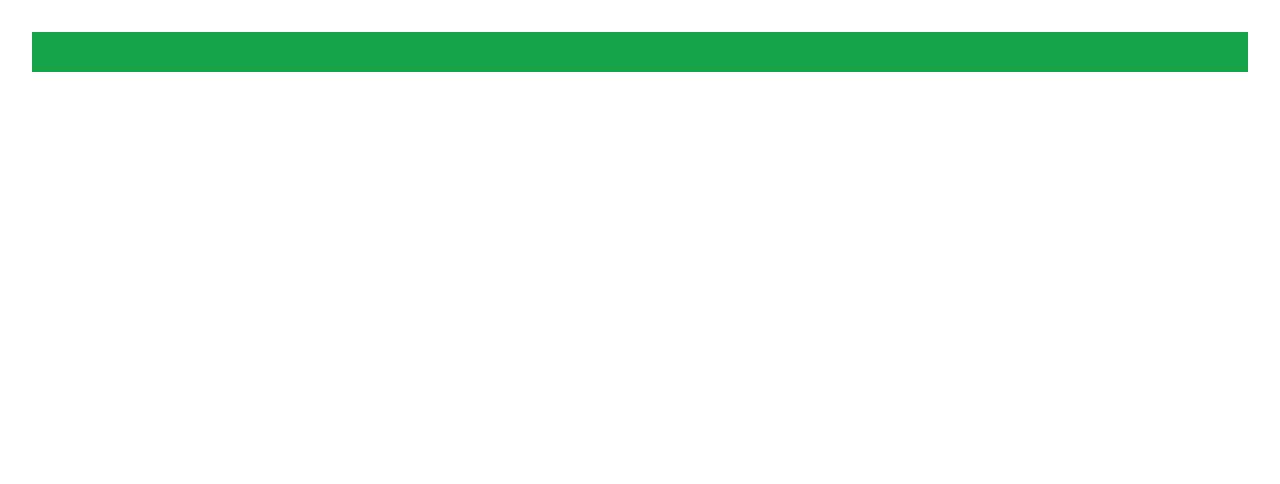
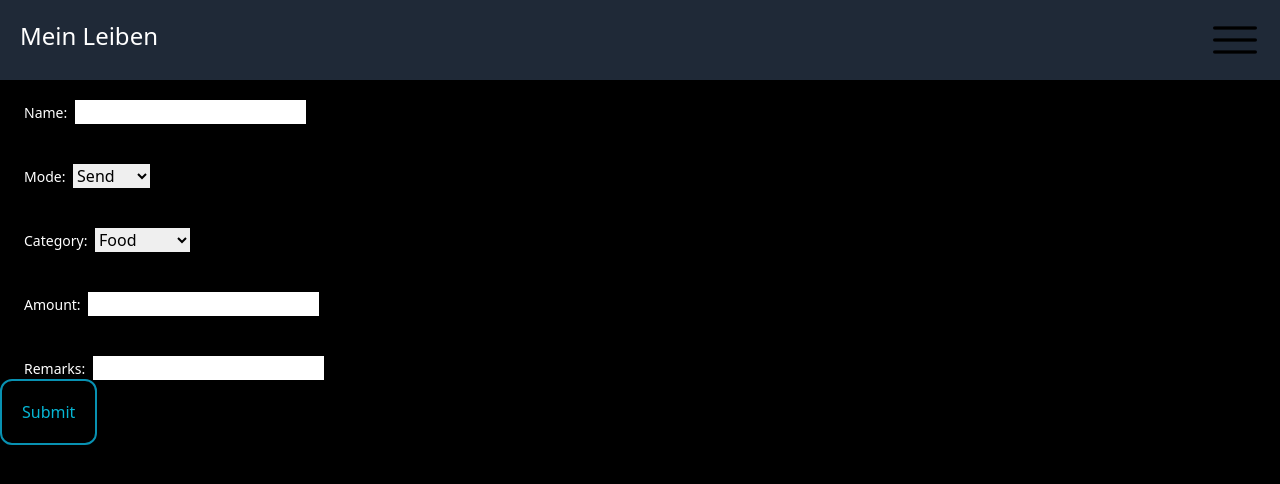
Before and after one commit to Arktosum/life-gui, a React (Vite) app: page / in a window 1280 px wide. Shown: the top 484 px of the page. Built offline with nearby package versions, Linux system fonts and the light colour scheme.

Commit message:
Added Navbar

```diff
--- a/index.html
+++ b/index.html
@@ -4,7 +4,7 @@
     <meta charset="UTF-8" />
     <link rel="icon" type="image/svg+xml" href="/vite.svg" />
     <meta name="viewport" content="width=device-width, initial-scale=1.0" />
-    <title>Vite + React</title>
+    <title>Life - gui</title>
   </head>
   <body>
     <div id="root"></div>
--- a/src/App.jsx
+++ b/src/App.jsx
@@ -1,12 +1,10 @@
-import { useState } from 'react'
-import reactLogo from './assets/react.svg'
-import './App.css'
+import React from 'react'
+import Finance from './Components/Finance'
+import Navbar from './Components/Navbar'
 
-function App() {
-
-  return (
-    <div className="p-5 bg-green-600"></div>
-  )
+export default function App() {
+  return (<>
+  <Navbar/>
+  <Finance/>
+  </>)
 }
-
-export default App
--- /dev/null
+++ b/src/Components/Finance.jsx
@@ -0,0 +1,60 @@
+import React, { useEffect, useState } from 'react'
+import { POST } from './Utils'
+
+export default function Finance() {
+  let [formData,setformData] = useState({name:"",mode:"send",category:"food",amount:"",remarks:""})
+  let [financeList,setfinanceList] = useState([])
+
+  useEffect(()=>{
+
+  },[])
+  function handleSubmit(){
+    console.log(formData)
+
+    // reset form data
+    setformData({name:"",mode:"send",category:"food",amount:"",remarks:""})
+  }
+  return (
+    <div className='min-h-screen bg-black'>
+      <FinanceForm/>
+
+    </div>
+  )
+}
+
+
+function FinanceForm(){
+  return(<>
+  <div className='p-5'>
+        <label htmlFor="name" className='text-white text-sm m-1'>Name: </label>
+        <input type="text" onChange={(e)=>{setformData({...formData,name:e.target.value})}}/>
+      </div>
+      <div className='p-5'>
+        <label htmlFor="mode" className='text-white text-sm m-1'>Mode: </label>
+        <select name="mode" id="" onChange={(e)=>{setformData({...formData,mode:e.target.value})}}>
+          <option value="send">Send</option>
+          <option value="receive">Receive</option>
+        </select>
+      </div>
+      <div className='p-5'>
+        <label htmlFor="category" className='text-white text-sm m-1'>Category: </label>
+        <select name="category" id="" onChange={(e)=>{setformData({...formData,category:e.target.value})}}>
+          <option value="food">Food</option>
+          <option value="education">Education</option>
+          <option value="transport">Transport</option>
+        </select>
+      </div>
+      <div className='p-5'>
+        <label htmlFor="amount" className='text-white text-sm m-1'>Amount: </label>
+        <input type="number" onChange={(e)=>{setformData({...formData,amount:e.target.value})}}/>
+      </div>
+      <div className='p-5'>
+        <label htmlFor="remarks" className='text-white text-sm m-1'>Remarks: </label>
+        <input type="text" onChange={(e)=>{setformData({...formData,remarks:e.target.value})}}/>
+      </div>
+      <div className='
+      inline p-5 border-cyan-600 border-2 rounded-xl cursor-pointer hover:scale-125
+      hover:bg-cyan-400 hover:text-black duration-200 ease-in-out
+      text-cyan-500' onClick={()=>{handleSubmit()}}>Submit</div>
+  </>)
+}
--- /dev/null
+++ b/src/Components/Navbar.jsx
@@ -0,0 +1,20 @@
+import React from 'react'
+
+export default function Navbar() {
+  let [navState,toggleNav] = React.useState(false)
+  return (
+    <div className="max-h-[10vh] bg-gray-800 flex justify-end">
+      <div className='text-white text-2xl flex-1 p-5'>Mein Leiben</div>
+      <div className="p-5 cursor-pointer duration-200 ease-in-out" onClick={()=>{toggleNav(!navState)}}>
+        <img src="hamburger-menu.png" alt="" className='w-full h-full hover:scale-125'/>
+      </div>
+      {navState ?
+      <div className="flex absolute bg-gray-900 flex-col justify-between top-[10vh]">
+        <div className='text-white text-sm hover:bg-slate-700 p-5'>Todos</div>
+        <div className='text-white text-sm hover:bg-slate-700 p-5'>Finance</div>
+        <div className='text-white text-sm hover:bg-slate-700 p-5'>Diary</div>
+        <div className='text-white text-sm hover:bg-slate-700 p-5'>Hall of Friends</div>
+      </div> : <></>}
+    </div>
+  )
+}
--- /dev/null
+++ b/src/Components/Utils.js
@@ -0,0 +1,17 @@
+export function POST(endpoint,data,callback=()=>{}){
+    fetch(endpoint, {
+    method: 'POST',
+    headers: {
+        'Content-Type': 'application/json'
+    },
+    body: JSON.stringify(data)
+    })
+    .then(response => response.json())
+    .then(response => callback(JSON.stringify(response)))
+}
+
+export function GET(endpoint,callback=()=>{}){
+    fetch(endpoint)
+    .then(response => response.json())
+    .then(response => callback(response))
+}
```
Also changed, not shown: public/hamburger-menu.png (added).
